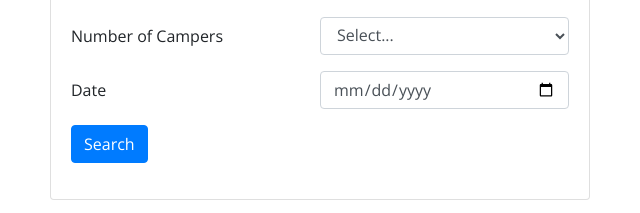
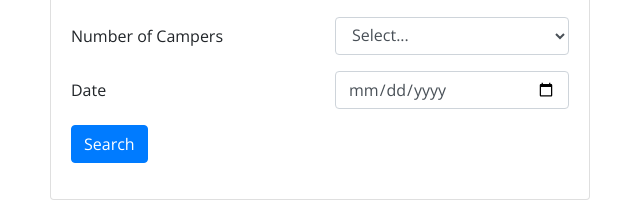
Before and after one commit to astanovferuz/bootstrapproject, a website: page index.html in a window 1280 px wide. Shown: the part 1266-1479 px from the top of the page, 320-960 px from the left. Drawn offline with nearby package versions, Linux system fonts and the light colour scheme.

Commit message:
Correct col around inputs in reserve form

```diff
--- a/index.html
+++ b/index.html
@@ -103,10 +103,10 @@
                 <div class="card">
                     <h3 class="card-header bg-info text-white">Reserve a Campsite</h3>
                     <div class="card-body">
-                        <div class="col">
                             <form id="reserveForm">
                                 <div class="row form-group">
-                                    <label for="numCampers" class="col-sm-6 col-form-label pl-0">Number of Campers</label>
+                                    <label for="numCampers" class="col-sm-6 col-form-label">Number of Campers</label>
+                                    <div class="col">
                                         <select class="form-control col" id="numCampers" name="numCampers">
                                             <option>Select...</option>
                                             <option value="1">1</option>
@@ -117,17 +117,20 @@
                                             <option value="6">6</option>
                                           </select>
                                     </div>
+
+                                </div>
                                 <div class="row form-group">
-                                    <label for="date" class="col-sm-6 col-form-label pl-0">Date</label>
+                                    <label for="date" class="col-sm-6 col-form-label">Date</label>
+                                    <div class="col">
                                         <input class="form-control col" type="date" id="date" name="date" placeholder="Select Date">
                                     </div>
+                                </div>
                                 <div class="row form-group">
-                                    <div class="col pl-0">
+                                    <div class="col">
                                         <button type="submit" class="btn btn-primary">Search</button>
                                     </div>
                                 </div>
                             </form>
-                        </div>
                     </div>
                 </div>
             </div>
```
Lines whose indentation alone changed are shown as unchanged.
